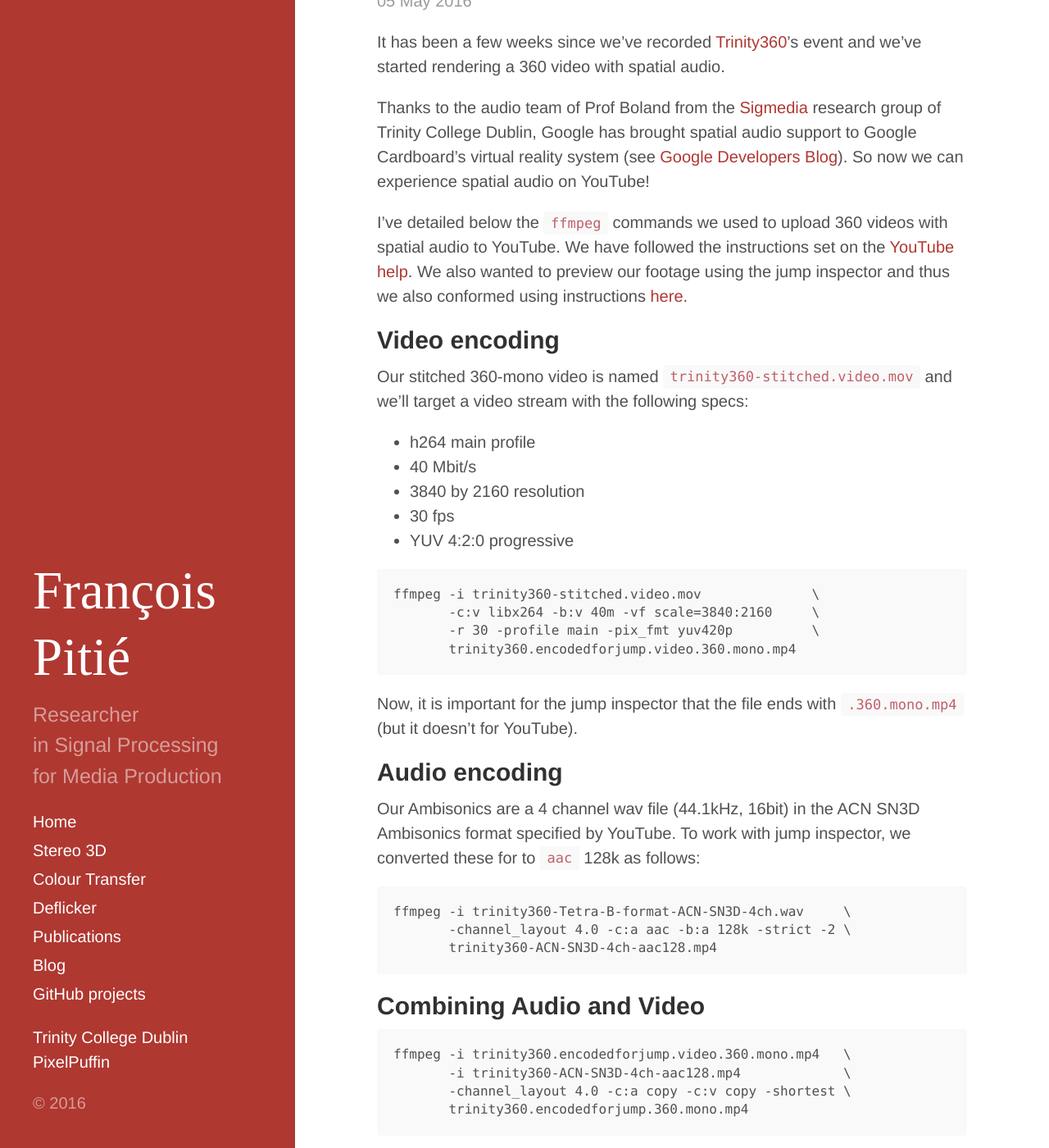
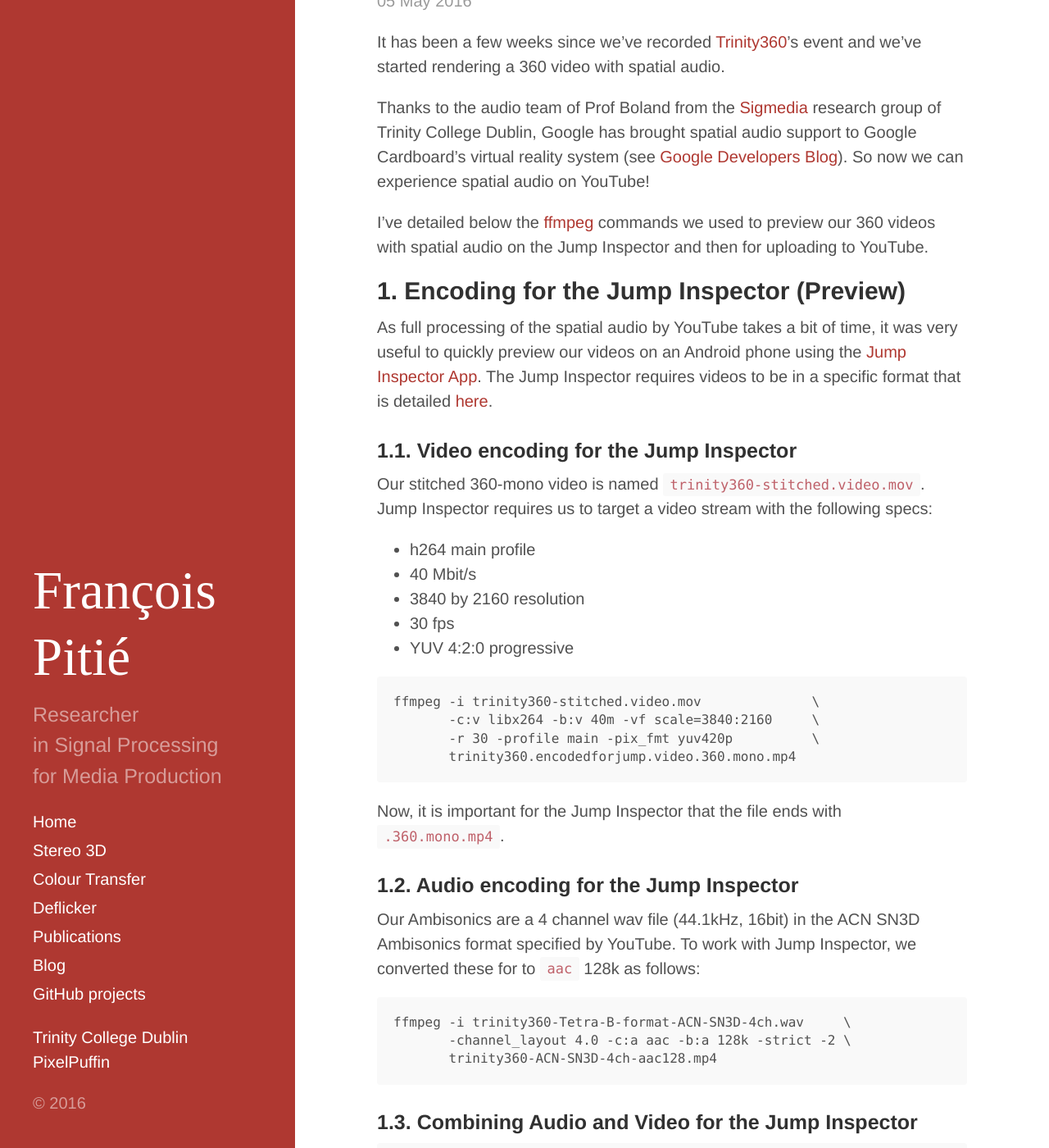
Before and after one commit to frcs/frcs.github.io, a Jekyll site: the page built from _posts/2016-05-05-360-audio-youtube-upload.md, in a window 1280 px wide and 1400 px high, scrolled down 265 px. Shown: the whole window at 82% size. Built offline with Jekyll 4.4.1, drawn with Linux system fonts in a browser that asks for light colours; nearby versions of some CDN libraries; comment, search, counter and statistics services are not loaded; some of the changed text lies outside the part shown.

Commit message:
edited the spatial audio video 360 post to separate Jump Inspector instructions from YouTube instructions

````diff
--- a/_posts/2016-05-05-360-audio-youtube-upload.md
+++ b/_posts/2016-05-05-360-audio-youtube-upload.md
@@ -6,17 +6,35 @@
 comments: true
 ---
 
-It has been a few weeks since we've recorded [Trinity360]({% post_url 2016-04-19-trinity360 %})'s event and we've started rendering a 360 video with spatial audio.
+It has been a few weeks since we've recorded [Trinity360]({% post_url
+2016-04-19-trinity360 %})'s event and we've started rendering a 360
+video with spatial audio.
 
-Thanks to the audio team of Prof Boland from the [Sigmedia](http://sigmedia.tv) research group of Trinity College Dublin, Google has brought spatial audio support to Google Cardboard's virtual reality system (see [Google Developers Blog](http://goo.gl/UMShaX)). So now we can experience spatial audio on YouTube!
+Thanks to the audio team of Prof Boland from the
+[Sigmedia](http://sigmedia.tv) research group of Trinity College
+Dublin, Google has brought spatial audio support to Google Cardboard's
+virtual reality system (see [Google Developers
+Blog](http://goo.gl/UMShaX)). So now we can experience spatial audio
+on YouTube!
 
-I've detailed below the `ffmpeg` commands we used to upload 360 videos with spatial audio to YouTube. We have followed the instructions set on the [YouTube help](https://support.google.com/YouTube/answer/6395969?hl=en&ref_topic=2888648). We also wanted to preview our footage using the jump inspector and thus we also conformed using instructions [here](https://support.google.com/jump/answer/6395819).
+I've detailed below the [ffmpeg](https://ffmpeg.org/) commands we used
+to preview our 360 videos with spatial audio on the Jump Inspector and
+then for uploading to YouTube.
 
+## 1. Encoding for the Jump Inspector (Preview)
 
+As full processing of the spatial audio by YouTube takes a bit of
+ time, it was very useful to quickly preview our videos on an Android
+ phone using the [Jump Inspector
+ App](https://support.google.com/jump/answer/6382788?hl=en). The Jump
+ Inspector requires videos to be in a specific format that is detailed
+ [here](https://support.google.com/jump/answer/6395819).
 
-## Video encoding
+### 1.1. Video encoding for the Jump Inspector
 
-Our stitched 360-mono video is named `trinity360-stitched.video.mov` and we'll target a video stream with the following specs:
+Our stitched 360-mono video is named
+`trinity360-stitched.video.mov`. Jump Inspector requires us to target
+a video stream with the following specs:
 
 * h264 main profile
 * 40 Mbit/s
@@ -31,12 +49,15 @@
        trinity360.encodedforjump.video.360.mono.mp4
 ```
 
-Now, it is important for the jump inspector that the file ends with `.360.mono.mp4` (but it doesn't for YouTube).
+Now, it is important for the Jump Inspector that the file ends with
+`.360.mono.mp4`.
 
 
-## Audio encoding
+### 1.2. Audio encoding for the Jump Inspector
 
-Our Ambisonics are a 4 channel wav file (44.1kHz, 16bit) in the ACN SN3D Ambisonics format specified by YouTube. To work with jump inspector, we converted these for to `aac` 128k as follows:
+Our Ambisonics are a 4 channel wav file (44.1kHz, 16bit) in the ACN
+SN3D Ambisonics format specified by YouTube. To work with Jump
+Inspector, we converted these for to `aac` 128k as follows:
 
 ```
 ffmpeg -i trinity360-Tetra-B-format-ACN-SN3D-4ch.wav     \
@@ -44,7 +65,7 @@
        trinity360-ACN-SN3D-4ch-aac128.mp4
 ```
 
-## Combining Audio and Video
+### 1.3. Combining Audio and Video for the Jump Inspector
 
 ```
 ffmpeg -i trinity360.encodedforjump.video.360.mono.mp4   \
@@ -53,17 +74,44 @@
        trinity360.encodedforjump.360.mono.mp4
 ```
 
-## Setting the Metadata
+Then we just transferred our file to the Jump directory of our Nexus 5.
 
-We've downloaded Google's 360 Video Metadata app [360 Video Metadata app](https://github.com/google/spatial-media/releases) and selected  *spherical* and  *Spatial Audio*:
+## 2. Encoding for YouTube
+
+The video specs requirements are less stringent for YouTube. There is
+no requirement of video resolution or audio compression besides having
+the Ambisonics as a 4 channels in the ACN SN3D Ambisonics format and
+setting the metadata as described on the [YouTube
+help](https://support.google.com/YouTube/answer/6395969?hl=en&ref_topic=2888648).
+
+### 2.1. ffmpeg Encoding
+
+We kept the audio as uncompressed PCM s16 (`pcm_s16le`). It is
+supported in MOV containers, but not in MP4. The command is thus
+simply:
+
+```
+ffmpeg -i trinity360-stitched.video.mov \
+       -i trinity360-Tetra-B-format-ACN-SN3D-4ch.wav -channel_layout 4.0 \
+       -c:v copy -c:a copy trinity360.youtube.mov
+```
+
+### 2.2. Setting the Metadata
+
+We've downloaded Google's 360 Video Metadata app [360 Video Metadata
+app](https://github.com/google/spatial-media/releases) and selected
+*spherical* and *Spatial Audio*:
 
 ![My helpful screenshot](/images/spatial-media-metadata-injector.png)
 
-## Upload to YouTube
+### 2.3. Upload to YouTube
 
 Then the video was uploaded to YouTube. Nothing special needs to be done here, you just have to wait for a couple of hours for the spatial audio to be fully processed, so be patient.
 
 ----
+
+*Edit*: I have changed the post to clearly separate the instructions for YouTube and for the Jump Inspector.
+
 
 For completeness, this is the ffmpeg version we're using:
 
````
